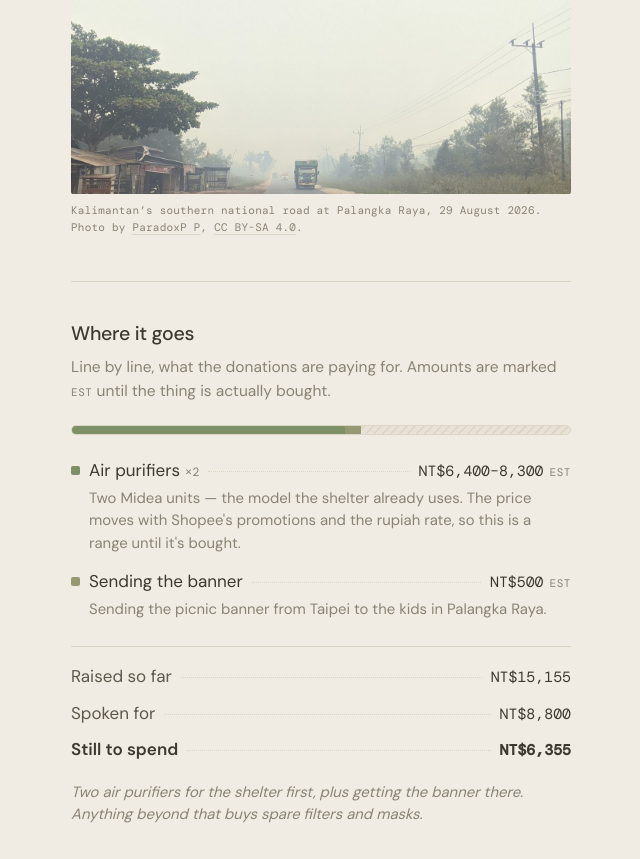
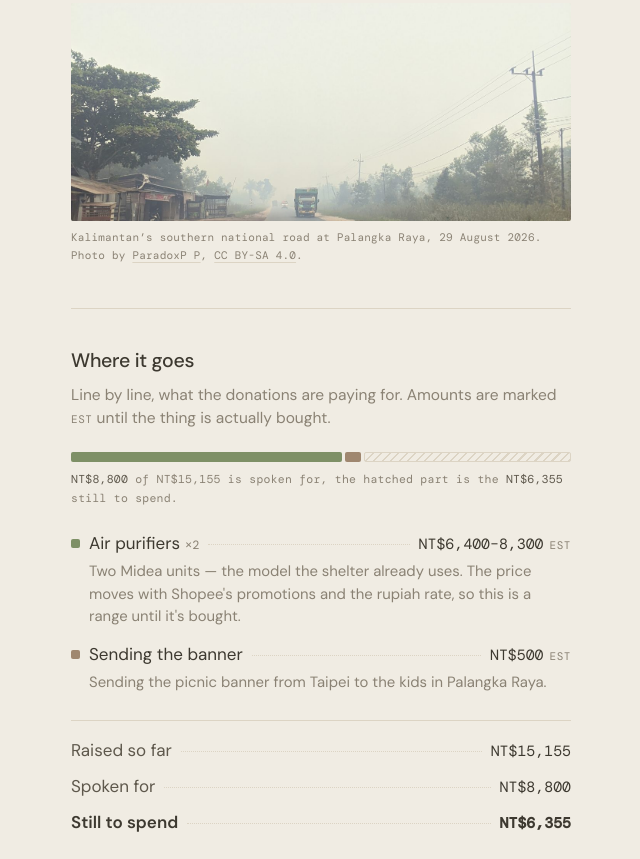
Before and after one commit to michelle-hartono/clean-air-for-borneo, a plain HTML site: page index.html in a window 1280 px wide. Shown: the part 2078-2937 px from the top of the page, without its empty margins (319-959 px from the left). Drawn offline with nearby package versions, Linux system fonts and the light colour scheme.

Commit message:
tracker: make both bars legible and label them
The receipt bar had no caption and its segments were two near-identical
greens, so it read as one solid block with no way to tell what it meant.
Segments now alternate hue with gaps between them, a tiny line keeps a
minimum width, and each bar carries a caption in words:
'NT$8,800 of NT$15,155 is spoken for, the hatched part is the NT$6,355
still to spend.'

Co-Authored-By: Claude Opus 5 (1M context) <noreply@anthropic.com>

```diff
--- a/index.html
+++ b/index.html
@@ -34,9 +34,9 @@
     --done:       #6B7D54;
     --done-wash:  #DFE6D5;
     --seg-1:      #7E9066;
-    --seg-2:      #979972;
-    --seg-3:      #9F876F;
-    --seg-4:      #BECDAC;
+    --seg-2:      #9F876F;
+    --seg-3:      #AFBF9C;
+    --seg-4:      #B8A68E;
     --shadow:     rgba(61, 57, 48, 0.16);
 
     --sans: 'DM Sans', system-ui, -apple-system, 'Segoe UI', sans-serif;
@@ -65,9 +65,9 @@
       --done:       #8FA676;
       --done-wash:  #26301D;
       --seg-1:      #9DB183;
-      --seg-2:      #B3B58C;
-      --seg-3:      #BBA287;
-      --seg-4:      #768A63;
+      --seg-2:      #BBA287;
+      --seg-3:      #6F8458;
+      --seg-4:      #8C755D;
       --shadow:     rgba(0, 0, 0, 0.55);
     }
   }
@@ -243,7 +243,7 @@
     height: 8px;
     margin: 14px 0 0;
   }
-  .tally .sources span { display: block; height: 100%; border-radius: 2px; }
+  .tally .sources span { display: block; height: 100%; min-width: 3px; border-radius: 2px; }
   .tally .sources .seed    { background: var(--earth); }
   .tally .sources .friends { background: var(--moss); }
   .tally .aside { margin: 7px 0 0; color: var(--ink-mute); font-size: 0.95rem; line-height: 1.5; }
@@ -307,18 +307,32 @@
 
   .split {
     display: flex;
+    gap: 3px;
     height: 10px;
     margin: 22px 0 0;
-    border-radius: 5px;
-    overflow: hidden;
-    background: var(--rule-soft);
+  }
+  .split span {
+    display: block;
+    height: 100%;
+    min-width: 3px;
+    border-radius: 2px;
+    transition: width 1s cubic-bezier(.33,.7,.3,1);
+  }
+  .split .rest {
     border: 1px solid var(--rule);
-  }
-  .split span { display: block; height: 100%; transition: width 1s cubic-bezier(.33,.7,.3,1); }
-  .split .rest {
     background-image: repeating-linear-gradient(
       -45deg, var(--rule) 0 1.5px, transparent 1.5px 6px);
   }
+  /* a bar nobody can read is decoration — say what it shows */
+  .barkey {
+    margin: 9px 0 0;
+    font-family: var(--mono);
+    font-size: 11.5px;
+    letter-spacing: 0.02em;
+    line-height: 1.6;
+    color: var(--ink-mute);
+  }
+  .barkey b { font-weight: 400; color: var(--ink-soft); }
 
   ul.ledger { list-style: none; margin: 22px 0 0; padding: 0; }
   .ledger li + li { margin-top: 14px; }
@@ -661,7 +675,8 @@
       var pct = (seed / total) * 100;
       sources = '<div class="sources" aria-hidden="true">' +
         '<span class="seed" style="width:' + pct.toFixed(2) + '%"></span>' +
-        '<span class="friends" style="width:' + (100 - pct).toFixed(2) + '%"></span></div>';
+        '<span class="friends" style="width:' + (100 - pct).toFixed(2) + '%"></span></div>' +
+        '<p class="barkey">where it came from &mdash; mine, then yours.</p>';
     }
 
     el.className = 'tally';
@@ -713,7 +728,12 @@
       if (left > 0) {
         parts += '<span class="rest" style="width:' + ((left / scale) * 100).toFixed(2) + '%"></span>';
       }
-      bar = '<div class="split" aria-hidden="true">' + parts + '</div>';
+      var leftNow = Math.max(0, pot - allocated);
+      bar = '<div class="split" aria-hidden="true">' + parts + '</div>' +
+        '<p class="barkey"><b>' + esc(fmtTwd(allocated)) + '</b> of ' + esc(fmtTwd(pot)) +
+        ' is spoken for' +
+        (leftNow > 0 ? ', the hatched part is the <b>' + esc(fmtTwd(leftNow)) + '</b> still to spend' : '') +
+        '.</p>';
     }
 
     var lines = items.map(function (it, i) {
```
Also changed, not shown: 1 other file.
